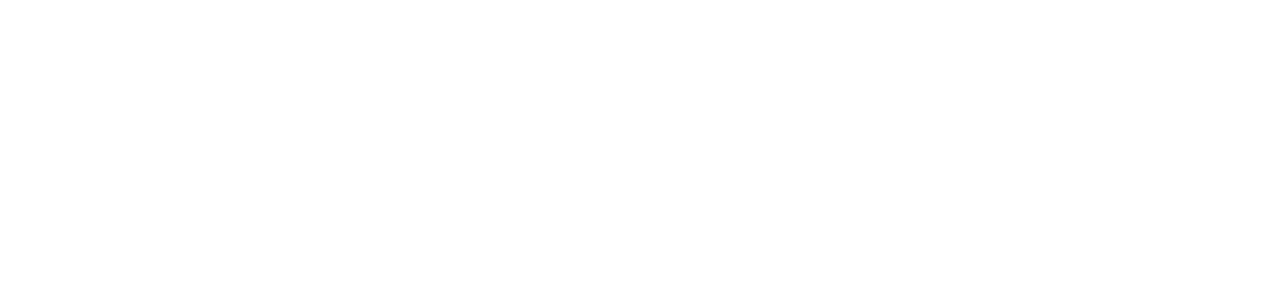
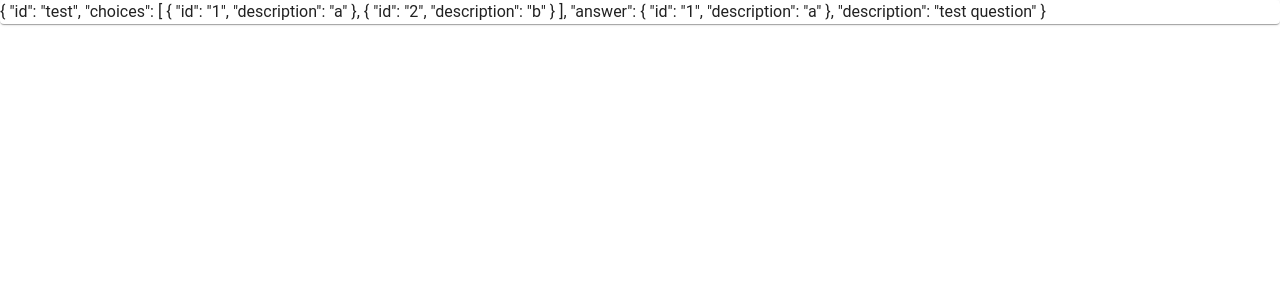
Before and after one commit to alex1431999/fishing-academy, a Nuxt app in the folder modules/frontend/: page /Question in a window 1280 px wide. Shown: the top 300 px of the page. Built offline with nearby package versions, Linux system fonts and the light colour scheme.

Commit message:
feat: start sample page

```diff
--- /dev/null
+++ b/modules/frontend/components/question/QuestionCard.vue
@@ -0,0 +1,11 @@
+<template>
+    <v-card>
+        {{ question }}
+    </v-card>
+</template>
+
+<script setup lang="ts">
+import type {Question} from 'fishing-academy-types'
+
+const {question} = defineProps<{ question: Question }>()
+</script>
--- a/modules/frontend/package.json
+++ b/modules/frontend/package.json
@@ -16,5 +16,8 @@
     "vue": "^3.4.27",
     "vue-router": "^4.3.2",
     "vuetify": "^3.6.6"
+  },
+  "devDependencies": {
+    "fishing-academy-types": "1.0.0"
   }
 }
--- /dev/null
+++ b/modules/frontend/pages/Question.vue
@@ -0,0 +1,15 @@
+<template>
+    <QuestionCard :question="sampleQuestion"></QuestionCard>
+</template>
+
+<script setup lang="ts">
+import type {Question, Choice} from 'fishing-academy-types'
+
+const sampleChoices: Choice[] = [{id: '1', description: 'a'}, {id: '2', description: 'b'}]
+const sampleQuestion: Question = {
+    id: 'test',
+    choices: sampleChoices,
+    answer: sampleChoices[0],
+    description: 'test question'
+}
+</script>
```
Also changed, not shown: 1 other file (tests, documents, lock files or other folders).
